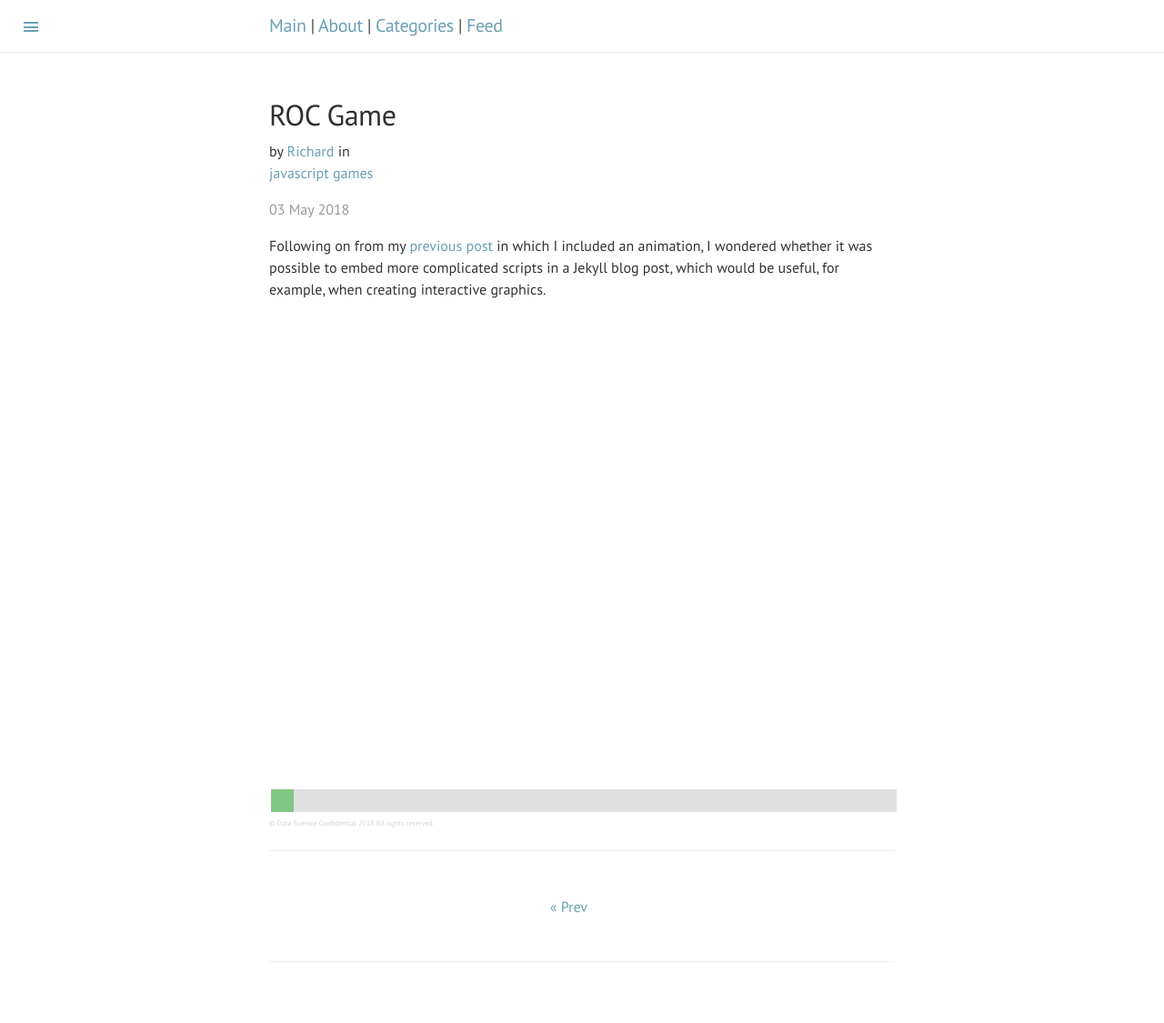
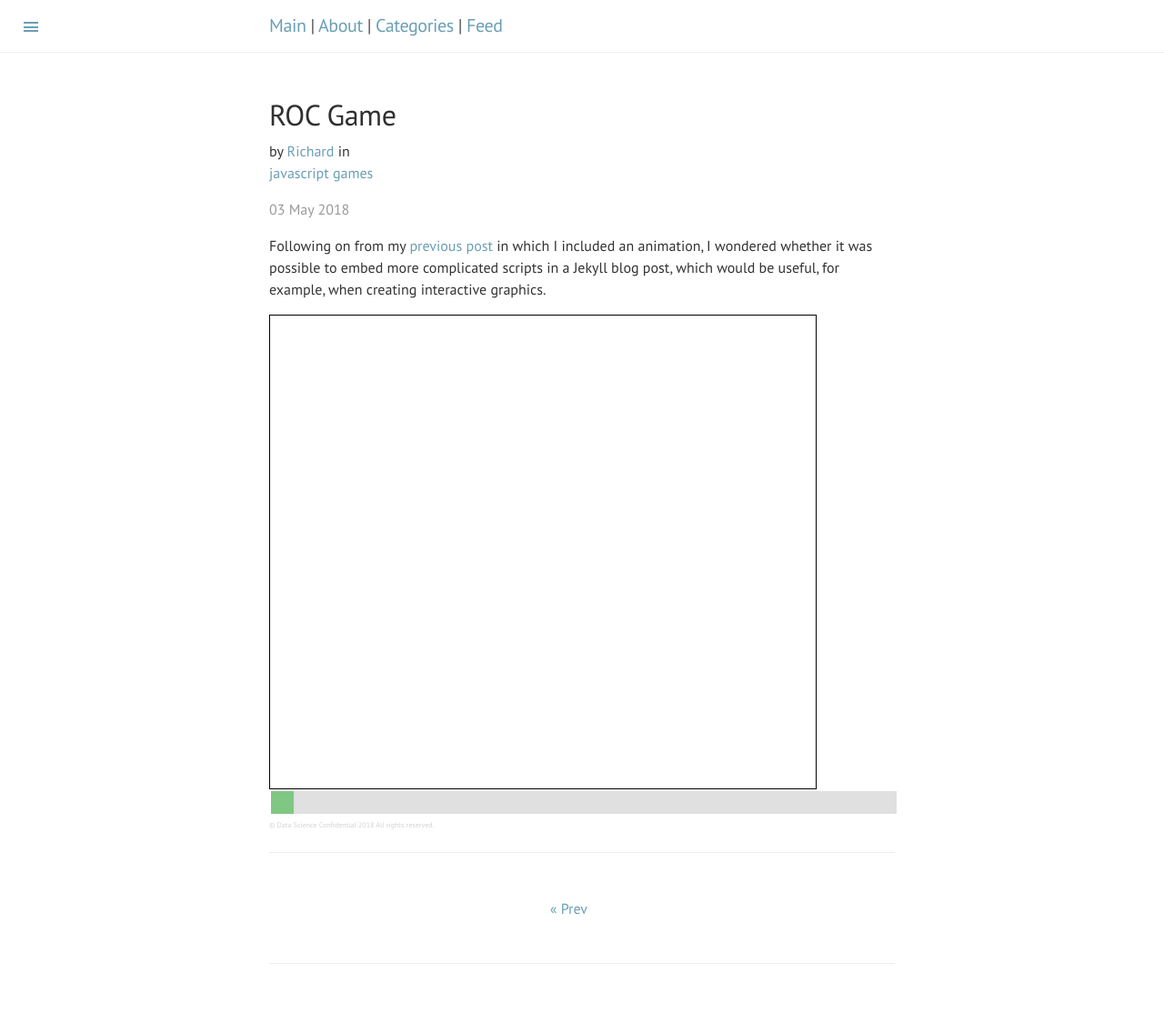
Before and after one commit to datascienceconfidential/datascienceconfidential.github.io, a Jekyll site: the page built from _posts/2018-05-03-roc-game.md, in a window 1280 px wide. Shown: the whole page at 91% size. Built offline with Jekyll 4.4.1, drawn with Linux system fonts in a browser that asks for light colours; comment, search, counter and statistics services are not loaded.

Commit message:
changed border of canvas

```diff
--- a/_posts/2018-05-03-roc-game.md
+++ b/_posts/2018-05-03-roc-game.md
@@ -13,7 +13,7 @@
 in which I included an animation, I wondered whether it was possible to embed more complicated scripts in a Jekyll blog post, which
 would be useful, for example, when creating interactive graphics.
 
-<canvas id="canvas" width="600" height="520" style="float:left; margin:0 auto; border=1px solid black;"></canvas>
+<canvas id="canvas" width="600" height="520" style="float:left; margin:0 auto; border:1px solid black;"></canvas>
 
 <div style="width: 100%;">
   <input type="range" min="0" max="100" value="0" class="slider" id="myRange">
```
